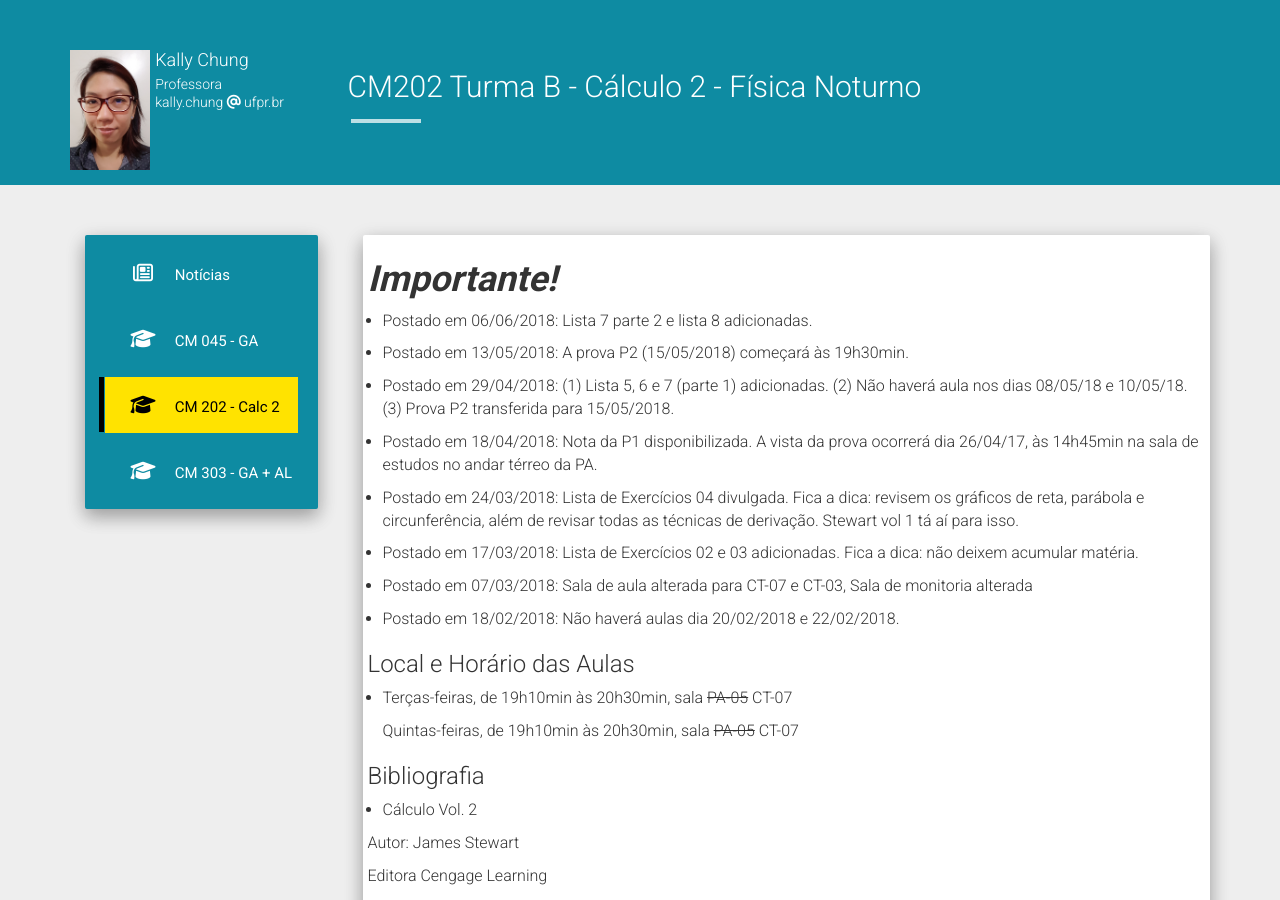
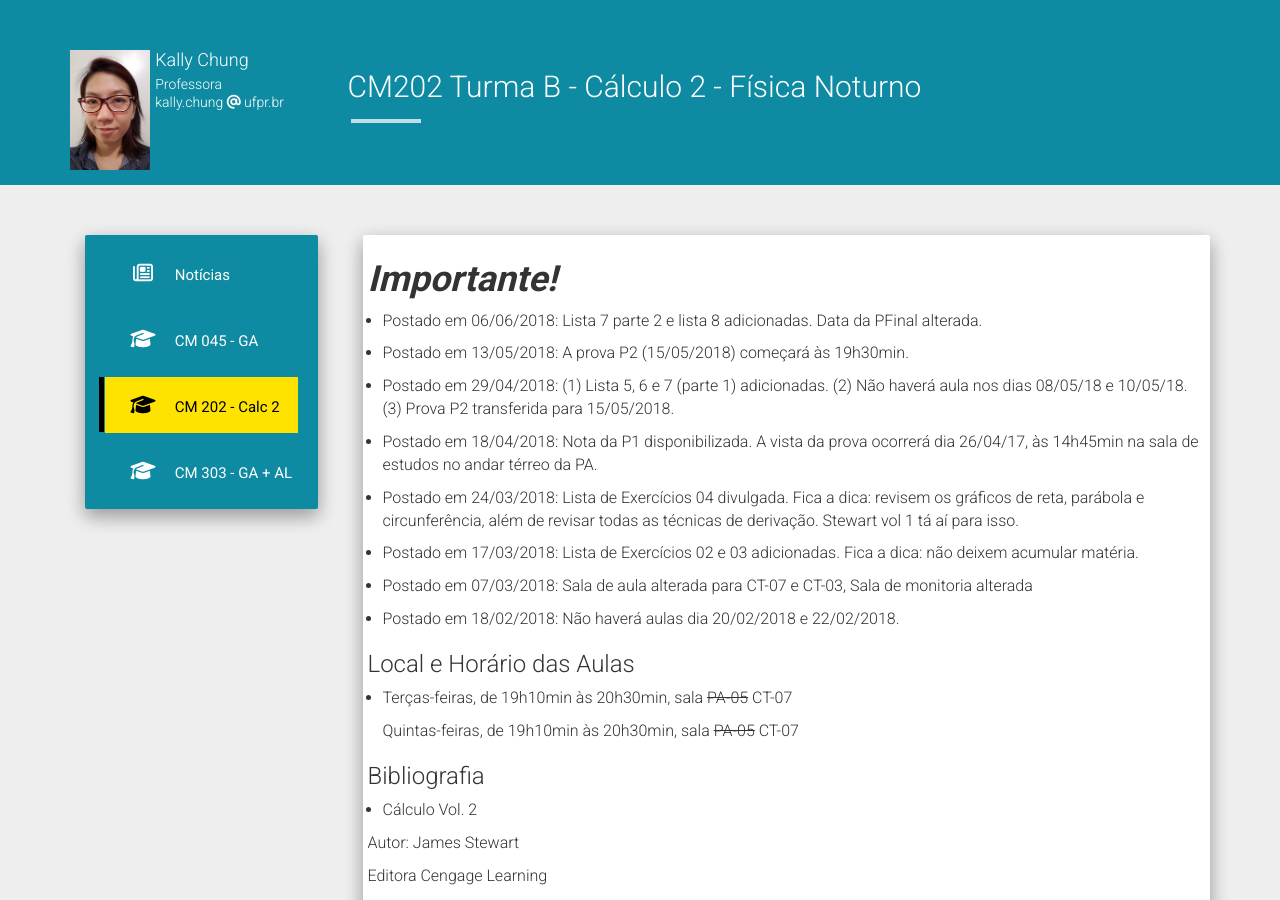
Before and after one commit to chunggnuhc/chunggnuhc.github.io, a Jekyll site: the page built from CM202-Calc2-1sem2018.md, in a window 1280 px wide and 900 px high. Built offline with Jekyll 4.4.1, drawn with Linux system fonts in a browser that asks for light colours; nearby versions of some CDN libraries.

Commit message:
Update CM202-Calc2-1sem2018.md

```diff
--- a/CM202-Calc2-1sem2018.md
+++ b/CM202-Calc2-1sem2018.md
@@ -4,7 +4,7 @@ title: CM202 Turma B - Cálculo 2 - Física Noturno
 permalink: /CM202-Calc2-1sem2018/
 ---
 <h1><b><i>Importante!</i></b></h1>
-- Postado em 06/06/2018: Lista 7 parte 2 e lista 8 adicionadas.
+- Postado em 06/06/2018: Lista 7 parte 2 e lista 8 adicionadas. Data da PFinal alterada.
 
 - Postado em 13/05/2018: A prova P2 (15/05/2018) começará às 19h30min.
 
```
